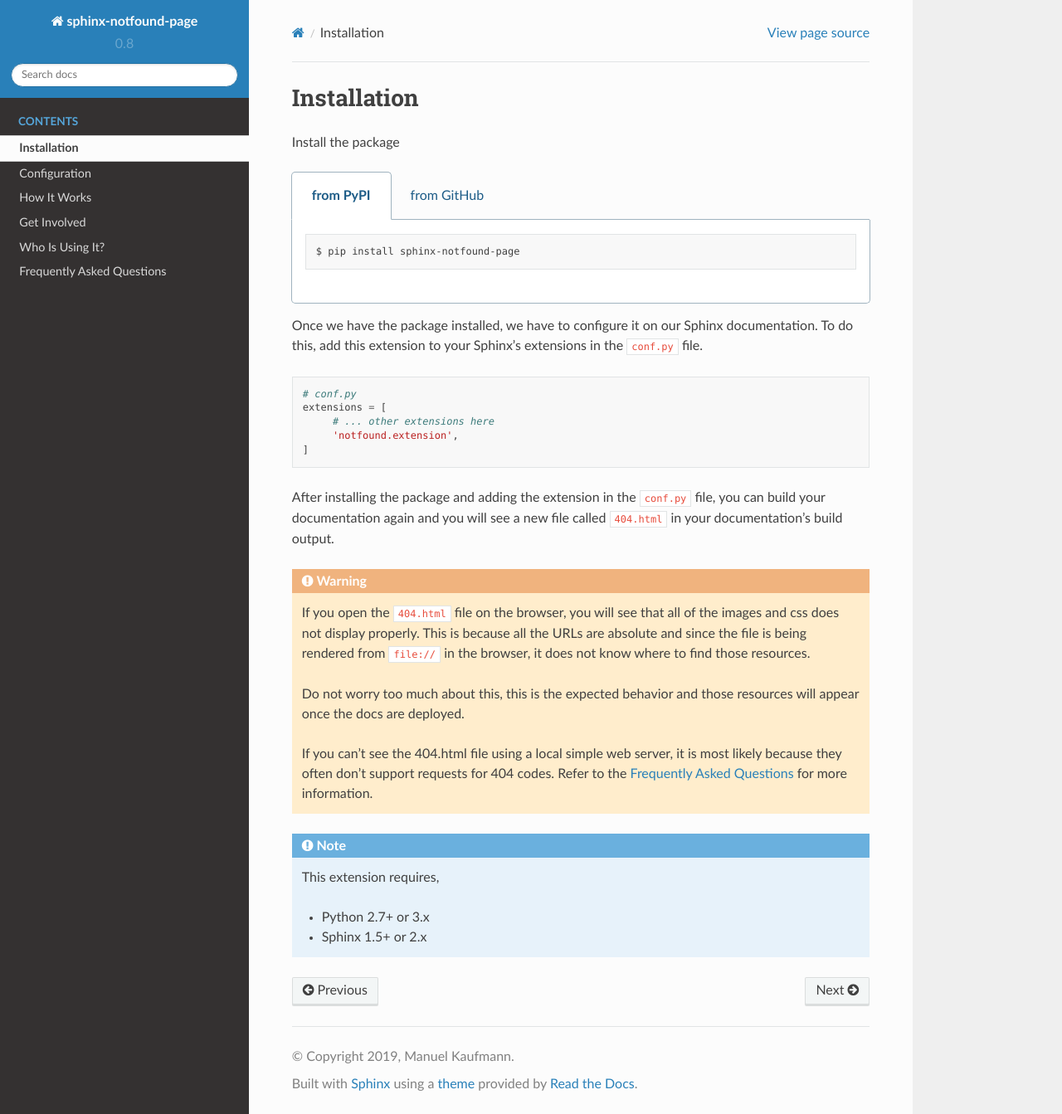
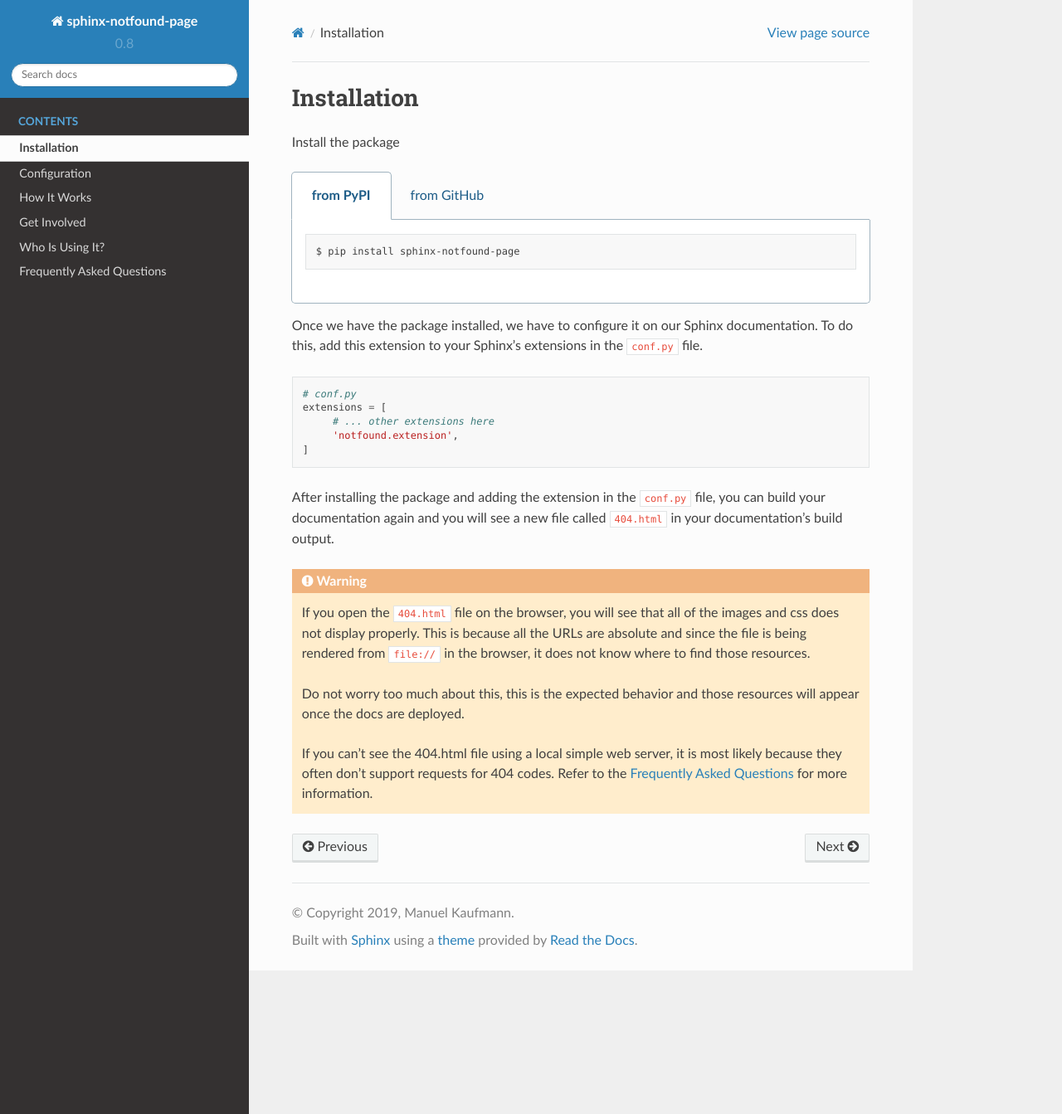
Before and after one commit to readthedocs/sphinx-notfound-page, a Sphinx documentation site: the page built from docs/installation.rst, in a window 1280 px wide and 1343 px high. Shown: the whole window at 83% size. Built offline with Sphinx 7.4.7 and the Read the Docs theme 2.0.0, drawn with Linux system fonts in a browser that asks for light colours; pages that are not in the unit, such as notebooks, are missing from menus.

```diff
--- a/docs/configuration.rst
+++ b/docs/configuration.rst
@@ -1,7 +1,9 @@
 Configuration
 =============
 
-The default settings generate the most commonly-used URL pattern: if you have a resource at ``_static/js/logic.js`` and you generate a 404 page with the default settings, the URL for that resource will be ``/en/latest/_static/js/logic.js``.
+The default settings generate the most commonly-used URL pattern on `Read the Docs <https://readthedocs.org>`_:
+if you have a resource at ``_static/js/logic.js`` and you generate a 404 page with the default settings,
+the URL for that resource will be ``/en/latest/_static/js/logic.js``.
 
 For other use cases, you can customize these configuration options in your ``conf.py`` file:
 
--- a/docs/index.rst
+++ b/docs/index.rst
@@ -1,5 +1,5 @@
-sphinx-notfound-page - Automatically generate Not Found (404) pages
-===================================================================
+Automatically generate "404 Not Found" pages
+============================================
 
 ``sphinx-notfound-page`` is a Sphinx_ extension to create custom 404 pages and help you to generate proper resource links (js, css, images, etc) to render the page properly.
 
--- a/docs/installation.rst
+++ b/docs/installation.rst
@@ -15,7 +15,7 @@ Install the package
 
       .. prompt:: bash
 
-         pip install git+https://github.com/readthedocs/sphinx-notfound-page@master
+         pip install git+https://github.com/readthedocs/sphinx-notfound-page
 
 
 Once we have the package installed,
@@ -47,10 +47,3 @@ you can build your documentation again and you will see a new file called ``404.
    If you can't see the 404.html file using a local simple web server, it is
    most likely because they often don't support requests for 404 codes. Refer to
    the :doc:`faq` for more information.
-
-.. note::
-
-   This extension requires,
-
-   * Python 2.7+ or 3.x
-   * Sphinx 1.5+ or 2.x
```
